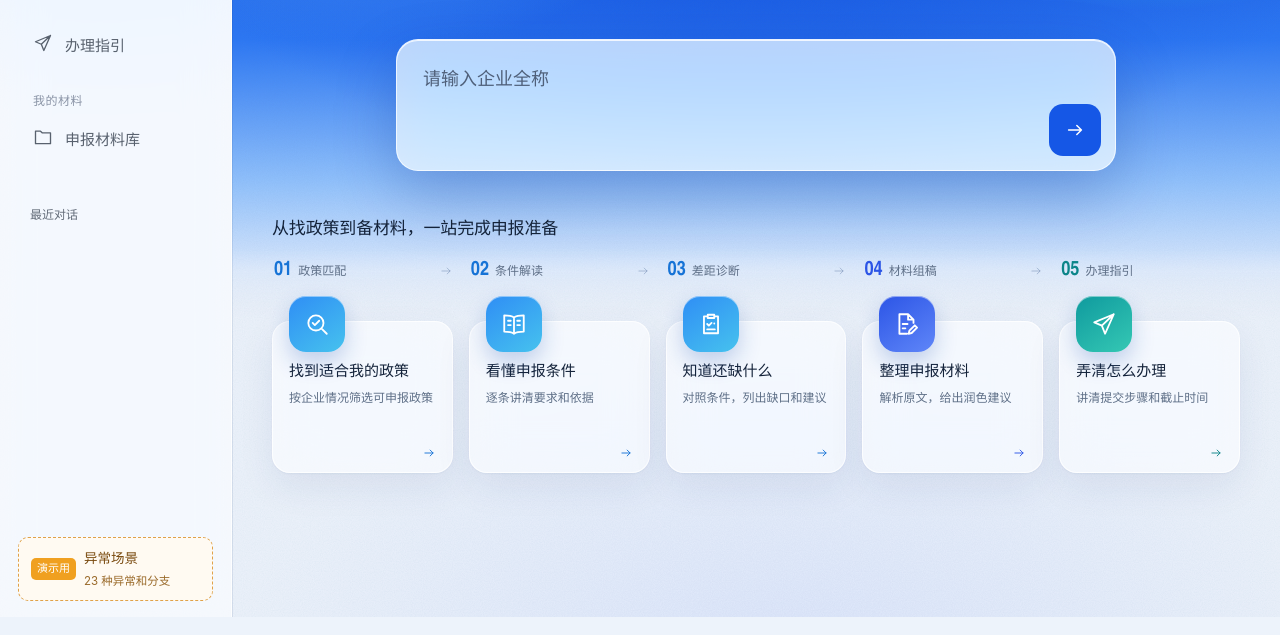
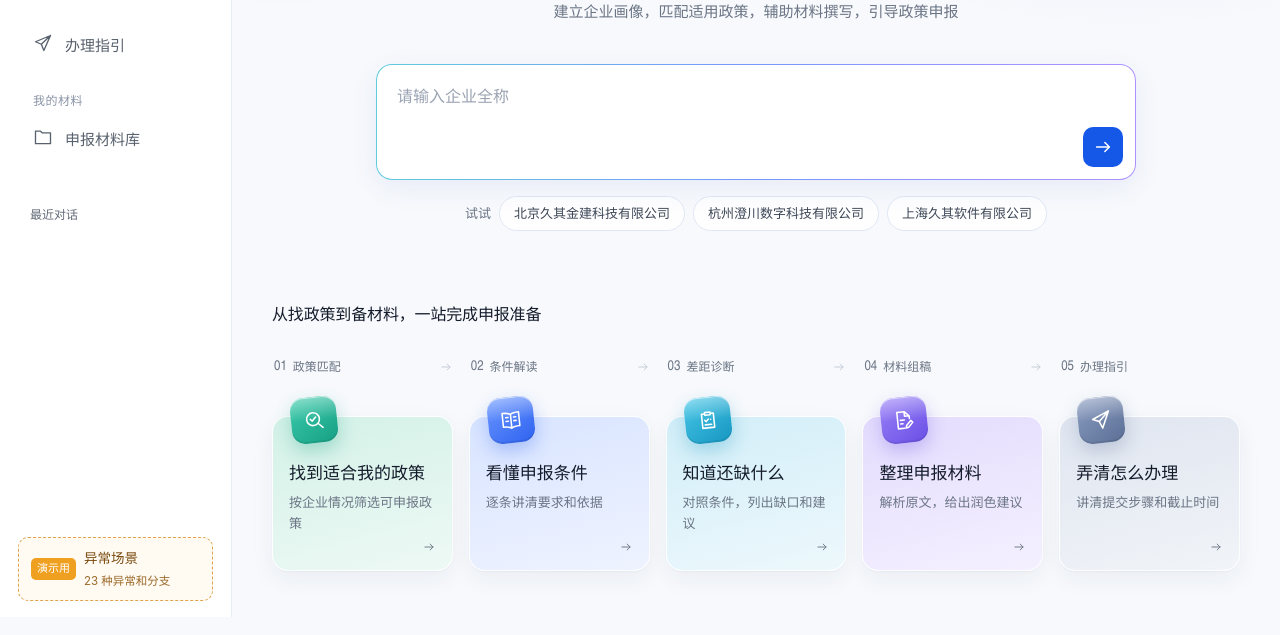
Before and after one commit to z460046000-ops/huiqi-prep-v2-3-20261112, a plain HTML site: page index.html in a window 1280 px wide. Shown: the part 183-818 px from the top of the page. Drawn offline with Linux system fonts and the light colour scheme.

Commit message:
Publish v2.4: soft workbench home, taller input, floating intake, focus glow
Co-Authored-By: Claude Opus 5.5 <noreply@anthropic.com>

```diff
--- a/app.js
+++ b/app.js
@@ -246,7 +246,7 @@
     sidebar();
     B.syncSelection();
     window.PolicyHomeFeed?.mount();
-    document.title = '企政策智能体V2.3';
+    document.title = '惠企政策智能体V2.4';
     restoreFormDraft();
     const documentContent=page.querySelector('.workspace-content');
     if(documentContent)documentContent.scrollTop=documentPositions.get(nextDocumentKey) || 0;
@@ -352,6 +352,15 @@
     if (target.dataset.action==='home-remove-file') {
       startDraft.files=startDraft.files.filter(file=>file.id!==target.dataset.file);
       render();
+      return;
+    }
+    if (target.dataset.action==='home-fill-company') {
+      const input=page.querySelector('#start-company-name');
+      if (input) {
+        input.value=target.dataset.name;
+        input.dispatchEvent(new Event('input',{bubbles:true}));
+        input.focus();
+      }
       return;
     }
     if (target.dataset.action==='home-start-focus') {
--- /dev/null
+++ b/calm.css
@@ -0,0 +1,118 @@
+/* v2.4 柔和工作台视觉层：浅底、局部渐变、彩色浅卡。覆盖 aurora-glass。 */
+:root {
+  --c-ground:#f7f9fc;
+  --c-surface:#fff;
+  --c-line:#e8ecf3;
+  --c-ink:#141c2b;
+  --c-text:#3d4757;
+  --c-muted:#6b7585;
+  --c-brand:#1557e6;
+  --c-brand-hover:#0f49c8;
+  --c-brand-soft:#e9f0fe;
+  --c-grad:linear-gradient(90deg,#1fb6c9 0%,#1557e6 52%,#7b5cf0 100%);
+}
+html { background:var(--c-ground); }
+body::before { content:""; display:block; position:fixed; inset:0; z-index:-1; pointer-events:none; background:radial-gradient(42% 38% at 88% 0%,rgba(123,92,240,.10),transparent 70%),radial-gradient(38% 34% at 22% 0%,rgba(31,182,201,.09),transparent 70%),var(--c-ground); }
+.sidebar { background:#fff; -webkit-backdrop-filter:none; backdrop-filter:none; border-right:1px solid var(--c-line); box-shadow:none; }
+.primary-nav a { border-radius:10px; }
+.primary-nav a:hover { background:#f3f5f9; }
+.primary-nav a.is-active { background:var(--c-brand-soft); color:var(--c-brand); box-shadow:none; font-weight:600; }
+.mobile-header { background:#fff; -webkit-backdrop-filter:none; backdrop-filter:none; border-bottom:1px solid var(--c-line); }
+.button-primary { background:var(--c-brand); box-shadow:none; }
+.button-primary:hover { background:var(--c-brand-hover); box-shadow:none; }
+.start-hero { background:transparent; min-height:auto; padding:112px 40px 40px; -webkit-mask-image:none; mask-image:none; }
+.start-hero::before,.start-hero::after { display:none; animation:none; }
+.start-hero h1 { color:var(--c-ink); text-shadow:none; font-weight:700; font-size:clamp(28px,3.2cqw,40px); line-height:1.3; letter-spacing:.01em; }
+.start-hero-grad { background:var(--c-grad); -webkit-background-clip:text; background-clip:text; color:transparent; }
+.start-hero-form>p { color:var(--c-muted); font-size:14px; margin:12px 0 0; text-shadow:none; }
+.start-hero-field { max-width:720px; width:100%; height:56px; margin:32px auto 0; display:flex; align-items:center; padding:0 8px 0 18px; border:1px solid transparent; border-radius:12px; background:linear-gradient(#fff,#fff) padding-box,linear-gradient(90deg,#5fcbdb,#7896ff 50%,#ad92ff) border-box; box-shadow:0 8px 28px rgba(50,80,190,.08); -webkit-backdrop-filter:none; backdrop-filter:none; transform:none; }
+.start-hero-field:hover { background:linear-gradient(#fff,#fff) padding-box,linear-gradient(90deg,#5fcbdb,#7896ff 50%,#ad92ff) border-box; box-shadow:0 10px 32px rgba(50,80,190,.12); transform:none; }
+.start-hero-field:focus-within { background:linear-gradient(#fff,#fff) padding-box,var(--c-grad) border-box; box-shadow:0 0 0 3px rgba(21,87,230,.10),0 10px 32px rgba(50,80,190,.12); transform:none; }
+.start-hero-field:active { transform:none; }
+.start-hero-field input { position:static; inset:auto; flex:1; min-width:0; width:auto; height:100%; padding:0; border:0; background:transparent; font-size:15px; color:var(--c-ink); outline:none; }
+.start-hero-field input::placeholder { color:#9aa3b2; }
+.start-hero-field .start-hero-go { position:static; inset:auto; flex:0 0 38px; width:38px; height:38px; border-radius:10px; background:var(--c-brand); box-shadow:none; transform:none; }
+.start-hero-field .start-hero-go:hover { background:var(--c-brand-hover); box-shadow:none; transform:none; }
+.start-hero-field .start-hero-go:active,.start-hero-go:hover .icon { transform:none; }
+.start-hero-chips { max-width:720px; margin:14px auto 0; display:flex; flex-wrap:wrap; justify-content:center; gap:8px; align-items:center; }
+.start-hero-chips-label { font-size:13px; color:var(--c-muted); }
+.start-hero-chip { font-size:13px; color:var(--c-text); background:rgba(255,255,255,.85); border:1px solid #dfe6f3; border-radius:999px; padding:6px 14px; cursor:pointer; transition:color .15s,border-color .15s,background .15s; }
+.start-hero-chip:hover { border-color:var(--c-brand); color:var(--c-brand); background:#fff; }
+.start-hero-chip:focus-visible { outline:2px solid var(--c-brand); outline-offset:2px; }
+.start-steps { max-width:1180px; margin:0 auto; padding:0 40px 64px; }
+.start-steps>header { margin-bottom:0; }
+#start-steps-heading { color:var(--c-ink); font-size:16px; font-weight:600; margin-bottom:28px; }
+.start-step-head { font-size:12px; color:var(--c-muted); }
+.start-step-number { color:var(--c-muted); font-weight:500; font-variant-numeric:tabular-nums; font-size:14px; }
+.start-step-arrow,.start-step:hover .start-step-arrow { color:#c3cbd8; transform:none; }
+.start-step:nth-child(1) { --tint-a:#d3f1e7; --tint-b:#eef9f5; --icon-a:#3ccbab; --icon-b:#16a085; --icon-shadow:rgba(22,160,133,.30); }
+.start-step:nth-child(2) { --tint-a:#d8e4ff; --tint-b:#eff3ff; --icon-a:#6a96ff; --icon-b:#2f63f0; --icon-shadow:rgba(47,99,240,.30); }
+.start-step:nth-child(3) { --tint-a:#d2eef8; --tint-b:#edf8fc; --icon-a:#45c6e6; --icon-b:#1797c2; --icon-shadow:rgba(23,151,194,.30); }
+.start-step:nth-child(4) { --tint-a:#e4dcfd; --tint-b:#f4f0ff; --icon-a:#9a82f7; --icon-b:#6a4fe6; --icon-shadow:rgba(106,79,230,.30); }
+.start-step:nth-child(5) { --tint-a:#dfe5f0; --tint-b:#f1f4f8; --icon-a:#8a9cc0; --icon-b:#5b6f96; --icon-shadow:rgba(91,111,150,.28); }
+.start-step-card { position:relative; overflow:visible; min-height:132px; padding:34px 16px 16px; gap:0; text-align:left; border:1px solid rgba(255,255,255,.9); border-radius:16px; background:linear-gradient(165deg,var(--tint-a),var(--tint-b)); -webkit-backdrop-filter:none; backdrop-filter:none; box-shadow:0 1px 2px rgba(30,50,90,.04),0 8px 24px rgba(30,50,90,.06); transition:transform .2s ease,box-shadow .2s ease; }
+.start-step-card::after { display:none; }
+.start-step-card:hover { background:linear-gradient(165deg,var(--tint-a),var(--tint-b)); border-color:rgba(255,255,255,.9); transform:translateY(-3px); box-shadow:0 2px 4px rgba(30,50,90,.05),0 16px 36px rgba(30,50,90,.10); }
+.start-step-card:focus-visible { outline:2px solid var(--c-brand); outline-offset:3px; }
+.start-step-card>strong,.start-step-card:hover>strong { font-size:17px; font-weight:700; color:var(--c-ink); margin-top:10px; display:block; }
+.start-step-desc { font-size:13px; color:var(--c-muted); margin-top:6px; }
+.start-step-cta { color:var(--c-muted); }
+.start-step-card:hover .start-step-cta { color:var(--c-brand); }
+.start-step-card:hover .start-step-cta .icon { transform:none; }
+.start-step-icon,.start-step-card:hover .start-step-icon { position:absolute; top:-20px; left:18px; width:46px; height:46px; border-radius:13px; display:grid; place-items:center; overflow:hidden; background:linear-gradient(145deg,var(--icon-a),var(--icon-b)); color:#fff; box-shadow:0 8px 18px var(--icon-shadow),inset 0 1px 0 rgba(255,255,255,.55),inset 0 -2px 0 rgba(0,0,0,.08); transform:rotate(-6deg); transition:transform .25s ease; }
+.start-step-icon::before { content:""; position:absolute; inset:0 0 50% 0; background:linear-gradient(180deg,rgba(255,255,255,.38),rgba(255,255,255,0)); pointer-events:none; }
+.start-step-icon .icon { width:22px; height:22px; position:relative; }
+.start-step-card:hover .start-step-icon { transform:rotate(0deg) translateY(-2px); }
+.start-steps ol { grid-template-columns:repeat(5,minmax(0,1fr)); gap:16px; }
+@media (min-width:1100px) { .start-step-arrow { display:inline-flex; } }
+@media (min-width:701px) and (max-width:1099px) { .start-steps ol { grid-template-columns:repeat(3,minmax(0,1fr)); } }
+@media (max-width:700px) {
+  .start-hero { padding:56px 16px 28px; }
+  .start-hero-grad { display:block; }
+  .start-hero-field { height:52px; font-size:16px; }
+  .start-hero-field input { font-size:16px; }
+  .start-steps { padding:0 16px 40px; }
+  .start-steps ol { grid-template-columns:minmax(0,1fr); row-gap:32px; }
+}
+@media (prefers-reduced-motion:reduce) {
+  .start-step-card,.start-step-card:hover { transform:none; transition:none; }
+  .start-step-icon,.start-step-card:hover .start-step-icon { transform:rotate(-6deg); transition:none; }
+}
+
+/* 首屏加高：输入框约 2.5 行，按钮落在右下；整体留白放大让第一屏饱满。 */
+.start-hero { padding:clamp(96px,15vh,152px) 40px 48px; }
+.start-hero h1 { font-size:clamp(30px,3.6cqw,44px); }
+.start-hero-form>p { font-size:15px; margin-top:14px; }
+.start-hero-field { position:relative; max-width:760px; height:116px; margin-top:40px; align-items:flex-start; padding:18px 64px 18px 20px; border-radius:16px; }
+.start-hero-field input { height:26px; font-size:16px; line-height:26px; }
+.start-hero-field .start-hero-go { position:absolute; inset:auto 12px 12px auto; width:40px; height:40px; }
+.start-hero-chips { max-width:760px; margin-top:16px; }
+.start-steps { padding-top:24px; }
+#start-steps-heading { margin-bottom:32px; }
+.start-step-card { min-height:150px; }
+
+/* 企业类型等追问：悬浮在示例企业下方，不占文档流，下面的卡片不再跳动。 */
+.start-hero { overflow:visible; position:relative; z-index:5; }
+.start-hero-form { position:relative; max-width:760px; }
+.start-hero-box { position:relative; z-index:2; max-width:760px; margin:0 auto; }
+.start-hero-box>.start-intake { position:absolute; z-index:30; top:calc(100% + 8px); left:0; right:0; width:auto; max-height:min(56vh,480px); margin:0; overflow:auto; border:1px solid var(--c-line); border-radius:16px; background:#fff; box-shadow:0 2px 6px rgba(20,40,90,.06),0 24px 56px rgba(20,40,90,.16); }
+
+@media (max-width:700px) {
+  .start-hero { padding:56px 16px 28px; }
+  .start-hero-field { height:104px; padding:16px 60px 16px 16px; }
+  .start-hero-box>.start-intake { max-height:60vh; }
+}
+.start-hero-form:has([data-home-intake]) .start-hero-chips { visibility:hidden; }
+
+/* 输入框激活：流动渐变描边 + 背后柔光，角度用 @property 动画旋转。 */
+@property --glow-angle { syntax:'<angle>'; initial-value:0deg; inherits:false; }
+@keyframes glow-spin { to { --glow-angle:360deg; } }
+.start-hero-field::before,.start-hero-field::after { content:""; position:absolute; pointer-events:none; opacity:0; transition:opacity .3s ease; }
+.start-hero-field::before { inset:-1px; padding:1.5px; border-radius:17px; background:conic-gradient(from var(--glow-angle),#5fcbdb,#4f7dff,#ad92ff,#ff9ad5,#5fcbdb); -webkit-mask:linear-gradient(#000 0 0) content-box,linear-gradient(#000 0 0); -webkit-mask-composite:xor; mask:linear-gradient(#000 0 0) content-box exclude,linear-gradient(#000 0 0); }
+.start-hero-field::after { inset:-8px; z-index:-1; border-radius:24px; background:conic-gradient(from var(--glow-angle),rgba(95,203,219,.7),rgba(79,125,255,.7),rgba(173,146,255,.7),rgba(255,154,213,.55),rgba(95,203,219,.7)); filter:blur(26px); }
+.start-hero-field:focus-within::before { opacity:1; animation:glow-spin 4s linear infinite; }
+.start-hero-field:focus-within::after { opacity:.6; animation:glow-spin 4s linear infinite; }
+.start-hero-field:focus-within { box-shadow:0 10px 32px rgba(50,80,190,.10); }
+@media (prefers-reduced-motion: reduce) {
+  .start-hero-field:focus-within::before,.start-hero-field:focus-within::after { animation:none; }
+}
--- a/views.js
+++ b/views.js
@@ -58,7 +58,7 @@
   ];
   function startHome() {
     const steps = startSteps.map(([work,label,title,description,iconName],index) => `<li class="start-step"><div class="start-step-head"><span class="start-step-number">${String(index+1).padStart(2,'0')}</span><span>${E(label)}</span>${index<startSteps.length-1?`<span class="start-step-arrow" aria-hidden="true">${I('arrow')}</span>`:''}</div><button type="button" class="start-step-card" data-action="${work ? 'home-start-expert' : 'home-start-focus'}"${work ? ` data-work="${work}"` : ''} aria-label="${E(title)}，${E(description)}"><span class="start-step-icon" aria-hidden="true">${I(iconName)}</span><strong>${E(title)}</strong><span class="start-step-desc">${E(description)}</span><span class="start-step-cta" aria-hidden="true">${I('arrow')}</span></button></li>`).join('');
-    return `<div class="start-home"><section class="start-hero" aria-label="开始企业政策申报"><form id="company-start-form" class="start-hero-form" data-work="match"><h1><label for="start-company-name">告诉我企业名称，为您匹配惠企政策</label></h1><p>建立企业画像，匹配适用政策，辅助材料撰写，引导政策申报</p><div class="start-hero-field"><input id="start-company-name" name="companyName" type="text" maxlength="300" required autocomplete="organization" placeholder="请输入企业全称" value="${E(window.PolicyUI.getCompanyDraft(''))}"><button type="submit" class="button button-primary start-hero-go" aria-label="开始申报" title="开始申报">${I('arrow')}</button></div>${window.PolicyMatch?.homeIntakeMarkup() || ''}</form></section><section class="start-steps" aria-labelledby="start-steps-heading"><header><h2 id="start-steps-heading">从找政策到备材料，一站完成申报准备</h2></header><ol>${steps}</ol></section></div>`;
+    return `<div class="start-home"><section class="start-hero" aria-label="开始企业政策申报"><form id="company-start-form" class="start-hero-form" data-work="match"><h1><label for="start-company-name"><span class="start-hero-grad">告诉我企业名称，</span>为您匹配惠企政策</label></h1><p>建立企业画像，匹配适用政策，辅助材料撰写，引导政策申报</p><div class="start-hero-box"><div class="start-hero-field"><input id="start-company-name" name="companyName" type="text" maxlength="300" required autocomplete="organization" placeholder="请输入企业全称" value="${E(window.PolicyUI.getCompanyDraft(''))}"><button type="submit" class="button button-primary start-hero-go" aria-label="开始申报" title="开始申报">${I('arrow')}</button></div>${window.PolicyMatch?.homeIntakeMarkup() || ''}</div><div class="start-hero-chips" aria-label="示例企业"><span class="start-hero-chips-label">试试</span><button type="button" class="start-hero-chip" data-action="home-fill-company" data-name="北京久其金建科技有限公司">北京久其金建科技有限公司</button><button type="button" class="start-hero-chip" data-action="home-fill-company" data-name="杭州澄川数字科技有限公司">杭州澄川数字科技有限公司</button><button type="button" class="start-hero-chip" data-action="home-fill-company" data-name="上海久其软件有限公司">上海久其软件有限公司</button></div></form></section><section class="start-steps" aria-labelledby="start-steps-heading"><header><h2 id="start-steps-heading">从找政策到备材料，一站完成申报准备</h2></header><ol>${steps}</ol></section></div>`;
   }
   function homeStartForm() {
     return `<form id="company-start-form" class="home-start-form"><h1 data-rise><label for="start-company-name">只需企业名称，<wbr>帮您找到能申报的政策</label></h1><div class="home-start-field" data-rise style="--i:1"><input id="start-company-name" name="companyName" type="text" maxlength="300" required autocomplete="organization" placeholder="请输入企业全称，如：XX有限公司" value="${E(window.PolicyUI.getCompanyDraft(''))}"><button type="submit" class="button button-primary">立即匹配政策 ${I('arrow')}</button></div></form>`;
```
Also changed, not shown: index.html (+4 -3 lines).
